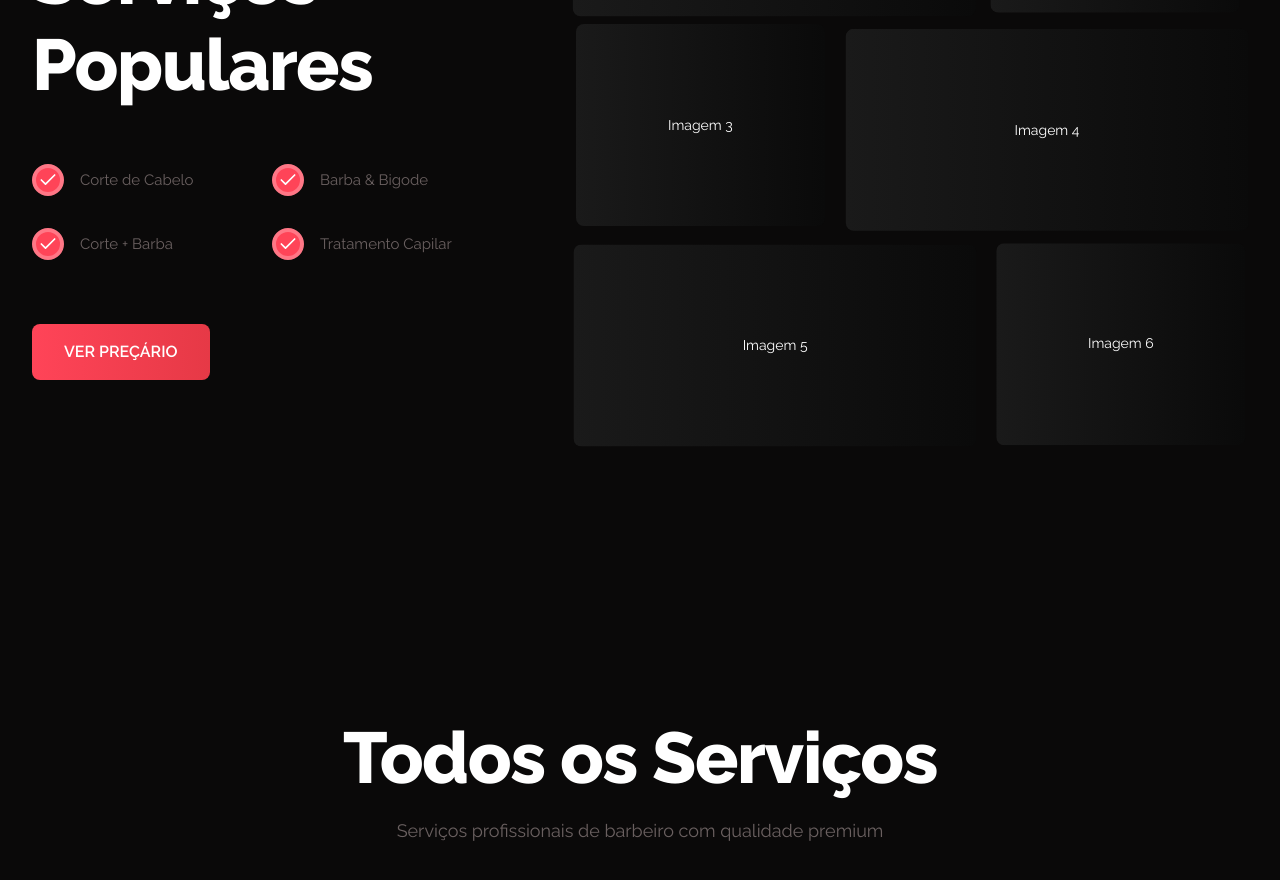
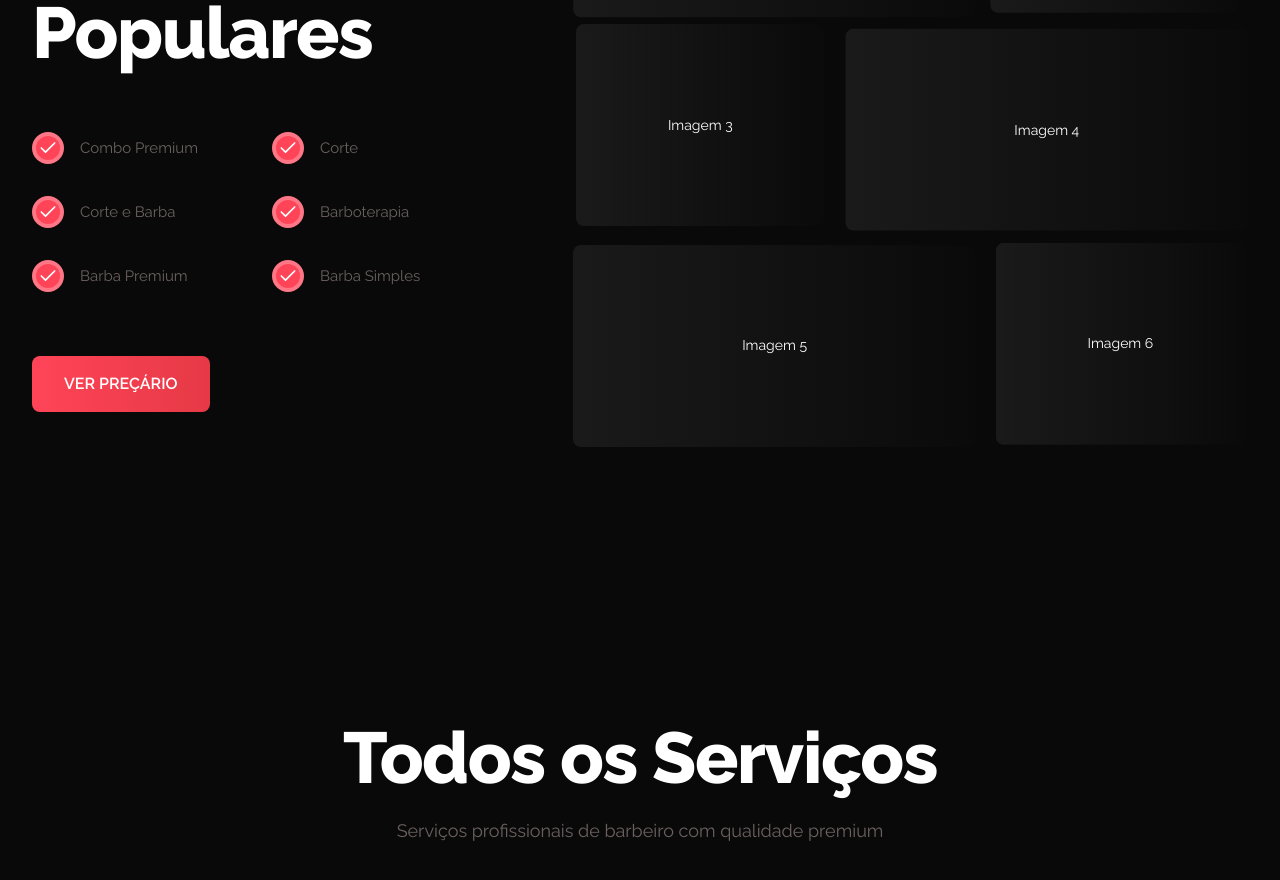
Before and after one commit to mlanes/fellas-babershop-spa, a Vue app: page / in a window 1280 px wide. Shown: the part 1860-2740 px from the top of the page. Built offline with nearby package versions, Linux system fonts and the light colour scheme.

Commit message:
feat: Populate services data with complete offerings

```diff
--- a/src/data/services.ts
+++ b/src/data/services.ts
@@ -1,44 +1,304 @@
 import type { Service } from '@/types/service'
 
 /**
- * Placeholder service data for Fellas Barbershop
- * This data will be replaced with real service information
+ * Complete service data for Fellas Barbershop
  */
 export const services: Service[] = [
   {
-    name: 'Corte de Cabelo',
-    description: 'Corte profissional adaptado ao seu estilo',
+    name: 'Combo Premium',
+    description: 'Experiência completa de cuidado e bem-estar',
     icon: 'checkmark',
     detailedDescription:
-      'Corte de cabelo masculino personalizado com técnicas modernas e clássicas. Inclui lavagem, corte, styling e acabamento profissional.',
-    price: '€25',
-    duration: '45min',
+      'O Combo Premium é uma experiência completa de cuidado e bem-estar. Inclui: Corte de cabelo personalizado, Design de barba com barboterapia, toalha quente e ozônio, Terapia facial, Massagem relaxante, Sobrancelhas modeladas. E, à sua escolha: depilação de orelha e nariz ou hidratação capilar. Tudo pensado para proporcionar relaxamento profundo, pele saudável e uma barba impecável, sem irritações.',
+    price: '€30',
+    duration: '60min',
   },
   {
-    name: 'Barba & Bigode',
-    description: 'Modelagem e cuidado completo da barba',
+    name: 'Corte',
+    description: 'Corte de cabelo 100% personalizado',
     icon: 'checkmark',
     detailedDescription:
-      'Serviço completo de barbear incluindo preparação da pele, modelagem de barba e bigode, acabamento e hidratação.',
-    price: '€20',
+      'Corte de cabelo 100% personalizado, com estilo ajustado ao seu perfil e necessidade.',
+    price: '€16',
     duration: '30min',
   },
   {
-    name: 'Corte + Barba',
-    description: 'Pacote completo de grooming masculino',
+    name: 'Corte e Barba',
+    description: 'Corte e barba personalizados',
     icon: 'checkmark',
     detailedDescription:
-      'Combinação perfeita de corte de cabelo e barba. Serviço completo para um visual impecável.',
-    price: '€40',
-    duration: '75min',
+      'Corte de cabelo e barba alinhados para um visual impecável.',
+    price: '€20',
+    duration: '60min',
   },
   {
-    name: 'Tratamento Capilar',
-    description: 'Cuidados especiais para o cabelo',
+    name: 'Barboterapia',
+    description: 'Tratamento completo para barba',
     icon: 'checkmark',
     detailedDescription:
-      'Tratamento profissional para hidratação, fortalecimento e revitalização do cabelo.',
+      'Barba tratada com toalha quente, ozônio, terapia facial e massagem. Ideal para peles sensíveis e relaxamento profundo.',
+    price: '€15',
+    duration: '30min',
+  },
+  {
+    name: 'Barba Premium',
+    description: 'Barba com toalha quente e massagem',
+    icon: 'checkmark',
+    detailedDescription:
+      'Barba alinhada com toalha quente e massagem facial relaxante cuidado e sofisticação para o seu rosto.',
+    price: '€12',
+    duration: '30min',
+  },
+  {
+    name: 'Barba Simples',
+    description: 'Alinhamento básico da barba',
+    icon: 'checkmark',
+    detailedDescription:
+      'Alinhamento básico da barba (linha), ideal para manutenção e definição.',
+    price: '€8',
+    duration: '30min',
+  },
+  {
+    name: 'Corte, Barba e Sobrancelhas',
+    description: 'Pacote completo de grooming',
+    icon: 'checkmark',
+    detailedDescription:
+      'Corte de cabelo sob medida, barba bem alinhada e sobrancelhas definidas  tudo para um visual impecável.',
+    price: '€23',
+    duration: '60min',
+  },
+  {
+    name: 'Corte e Barboterapia',
+    description: 'Corte com tratamento relaxante',
+    icon: 'checkmark',
+    detailedDescription:
+      'Corte personalizado + barboterapia com toalha quente, ozônio e terapia facial para um cuidado completo e relaxante.',
+    price: '€25',
+    duration: '60min',
+  },
+  {
+    name: 'Corte, Barba Premium',
+    description: 'Corte com barba premium',
+    icon: 'checkmark',
+    detailedDescription:
+      'Corte personalizado com barba premium, incluindo toalha quente e massagem facial.',
+    price: '€22',
+    duration: '60min',
+  },
+  {
+    name: 'Barba com Degrade',
+    description: 'Barba com degradê profissional',
+    icon: 'checkmark',
+    detailedDescription:
+      'Barba modelada com degradê suave ou marcante, conforme seu estilo.',
+    price: '€10',
+    duration: '30min',
+  },
+  {
+    name: 'Barba Degrade e Contorno do Cabelo',
+    description: 'Barba com degradê e contorno',
+    icon: 'checkmark',
+    detailedDescription:
+      'Barba com degradê e contorno capilar para um acabamento detalhado e bem definido.',
+    price: '€13',
+    duration: '30min',
+  },
+  {
+    name: 'Contorno do Cabelo',
+    description: 'Acabamento e definição capilar',
+    icon: 'checkmark',
+    detailedDescription:
+      'Contorno e acabamento do cabelo para um visual limpo e definido.',
+    price: '€5',
+    duration: '30min',
+  },
+  {
+    name: 'Sobrancelhas',
+    description: 'Modelagem de sobrancelhas',
+    icon: 'checkmark',
+    detailedDescription:
+      'Modelagem das sobrancelhas para valorizar o olhar com simetria e precisão.',
+    price: '€5',
+    duration: '30min',
+  },
+  {
+    name: 'Raspar Cabeça',
+    description: 'Corte rente com máquina',
+    icon: 'checkmark',
+    detailedDescription:
+      'Corte apenas com 1 pente da máquina, ideal para quem busca praticidade e estilo limpo.',
+    price: '€10',
+    duration: '30min',
+  },
+  {
+    name: 'Raspar Cabeça e Barba',
+    description: 'Cabeça raspada com barba alinhada',
+    icon: 'checkmark',
+    detailedDescription:
+      'Raspar a cabeça (não inclui degrade), lavagem opcional. Barba com ajuste de tamanho, volume, degradê com máquina, contornos com navalha e pós-barba revitalizante.',
+    price: '€18',
+    duration: '60min',
+  },
+  {
+    name: 'Hidratação Capilar',
+    description: 'Tratamento nutritivo para cabelo',
+    icon: 'checkmark',
+    detailedDescription:
+      'Tratamento nutritivo que recupera o brilho, a maciez e a saúde dos fios.',
+    price: '€10',
+    duration: '30min',
+  },
+  {
+    name: 'Hidratação Barba',
+    description: 'Hidratação profunda para barba',
+    icon: 'checkmark',
+    detailedDescription:
+      'Tratamento de hidratação para deixar a barba mais macia e saudável.',
+    price: '€6',
+    duration: '30min',
+  },
+  {
+    name: 'Limpeza Facial',
+    description: 'Esfoliação e hidratação facial',
+    icon: 'checkmark',
+    detailedDescription:
+      'Esfoliação e hidratação profunda para remover impurezas e revitalizar a pele.',
+    price: '€10',
+    duration: '30min',
+  },
+  {
+    name: 'Terapia Capilar',
+    description: 'Tratamento para saúde capilar',
+    icon: 'checkmark',
+    detailedDescription:
+      'Tratamento voltado à saúde do couro cabeludo e fortalecimento dos fios, combatendo queda, oleosidade ou ressecamento.',
     price: '€30',
-    duration: '40min',
+    duration: '60min',
+  },
+  {
+    name: 'Terapia Capilar Anti-Caspas',
+    description: 'Tratamento anti-caspa',
+    icon: 'checkmark',
+    detailedDescription:
+      'Tratamento específico para combater a caspa e equilibrar o couro cabeludo.',
+    price: '€10',
+    duration: '30min',
+  },
+  {
+    name: 'Pigmentação de Cabelo',
+    description: 'Coloração com tinta base água',
+    icon: 'checkmark',
+    detailedDescription:
+      'A pigmentação de cabelo com tinta à base de água é um serviço que escurece ou uniformiza a cor dos fios. Ideal para cobrir fios brancos, preencher falhas ou alterar a tonalidade do cabelo.',
+    price: '€15',
+    duration: '30min',
+  },
+  {
+    name: 'Pigmentação de Barba',
+    description: 'Coloração para barba',
+    icon: 'checkmark',
+    detailedDescription:
+      'Coloração da barba para corrigir falhas, uniformizar a cor e realçar o visual.',
+    price: '€10',
+    duration: '30min',
+  },
+  {
+    name: 'Depilação Nariz',
+    description: 'Remoção de pelos do nariz',
+    icon: 'checkmark',
+    detailedDescription:
+      'Remoção higiênica e discreta dos pelos do nariz.',
+    price: '€6',
+    duration: '30min',
+  },
+  {
+    name: 'Depilação Combo (Nariz e Orelha)',
+    description: 'Depilação completa',
+    icon: 'checkmark',
+    detailedDescription:
+      'Remoção dos pelos indesejados de forma higiênica e discreta, promovendo limpeza e estética.',
+    price: 'Consultar',
+    duration: '30min',
+  },
+  {
+    name: 'Corte (Estudante)',
+    description: 'Corte especial para estudantes',
+    icon: 'checkmark',
+    detailedDescription:
+      'Corte personalizado com valor especial para estudantes, sem abrir mão do estilo. (Obrigatório apresentação do cartão de estudante valido)',
+    price: '€14',
+    duration: '30min',
+  },
+  {
+    name: 'Corte e Barba (Estudante)',
+    description: 'Combo estudante',
+    icon: 'checkmark',
+    detailedDescription:
+      'Corte e barba alinhados, pensado para estudantes que buscam praticidade e visual moderno.',
+    price: '€18',
+    duration: '60min',
+  },
+  {
+    name: 'Selante',
+    description: 'Tratamento selante capilar',
+    icon: 'checkmark',
+    detailedDescription:
+      'Tratamento que sela os fios, reduz o frizz e proporciona brilho e proteção prolongada.',
+    price: '€50',
+    duration: '60min',
+  },
+  {
+    name: 'Corte, Barba e Selante',
+    description: 'Combo premium com selante',
+    icon: 'checkmark',
+    detailedDescription:
+      'Corte e barba personalizados com finalização em selante para brilho, proteção e durabilidade.',
+    price: '€70',
+    duration: '90min',
+  },
+  {
+    name: 'Botox',
+    description: 'Tratamento capilar botox',
+    icon: 'checkmark',
+    detailedDescription:
+      'Tratamento de botox capilar para reconstrução e revitalização dos fios.',
+    price: '€25',
+    duration: '30min',
+  },
+  {
+    name: 'Luzes',
+    description: 'Coloração fio a fio',
+    icon: 'checkmark',
+    detailedDescription:
+      'Técnica de coloração fio a fio para criar efeitos de luzes naturais e modernas.',
+    price: 'A partir de €60',
+    duration: '120min',
+  },
+  {
+    name: 'Platinado',
+    description: 'Descoloração capilar',
+    icon: 'checkmark',
+    detailedDescription:
+      'Descoloração capilar para atingir tons claros e modernos, marcante e atual.',
+    price: 'A partir de €70',
+    duration: '120min',
+  },
+  {
+    name: 'Consultoria de imagem (Visagismo)',
+    description: 'Análise personalizada de estilo',
+    icon: 'checkmark',
+    detailedDescription:
+      'Análise completa do rosto para indicar o corte e estilo que mais combinam com sua identidade e traços pessoais.',
+    price: 'A partir de €60',
+    duration: '60min',
+  },
+  {
+    name: 'Corte Cortesia',
+    description: 'Corte especial cortesia',
+    icon: 'checkmark',
+    detailedDescription:
+      'Serviço de corte cortesia mediante consulta prévia.',
+    price: 'Consultar',
+    duration: '30min',
   },
 ]
```
